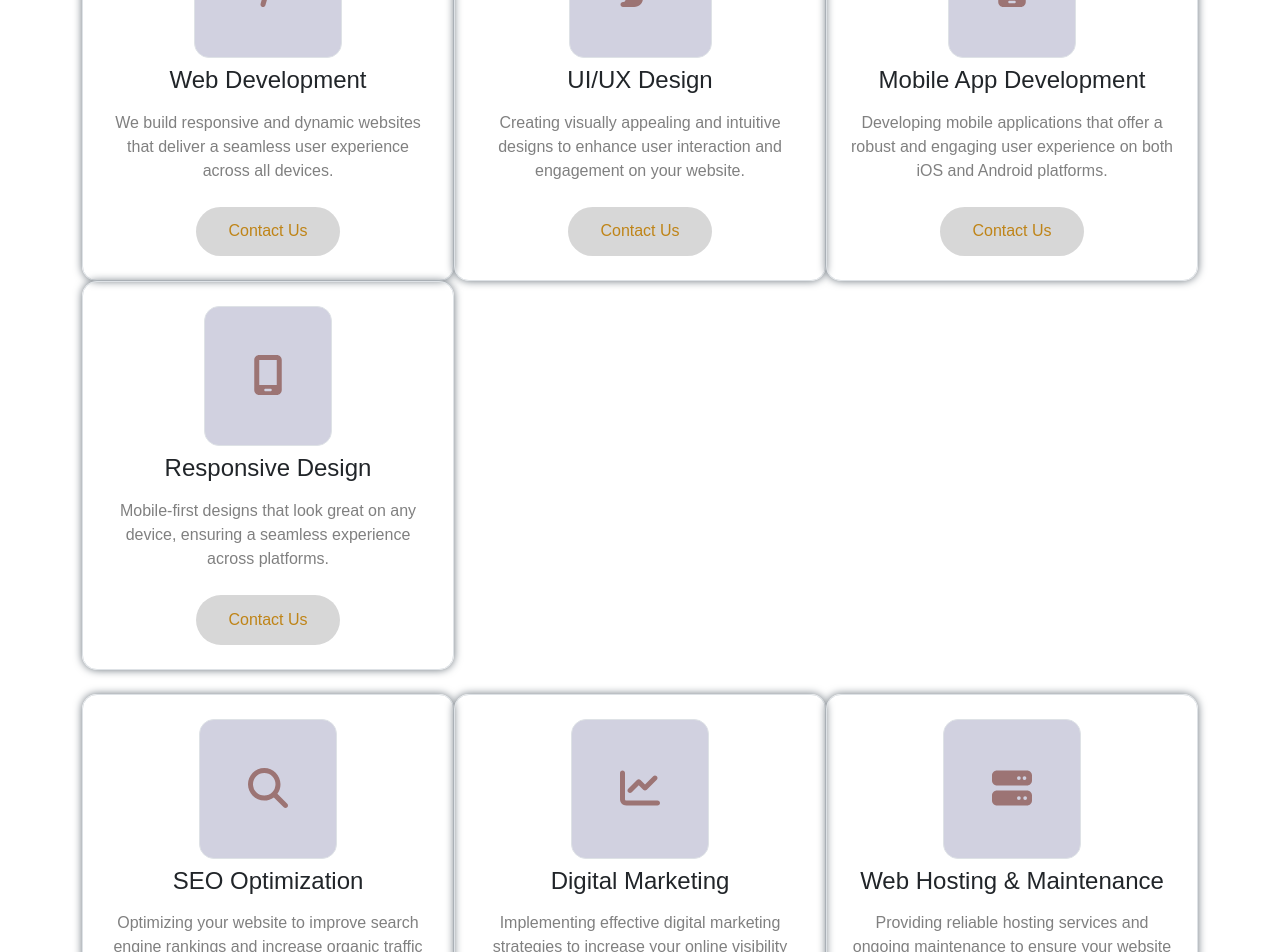
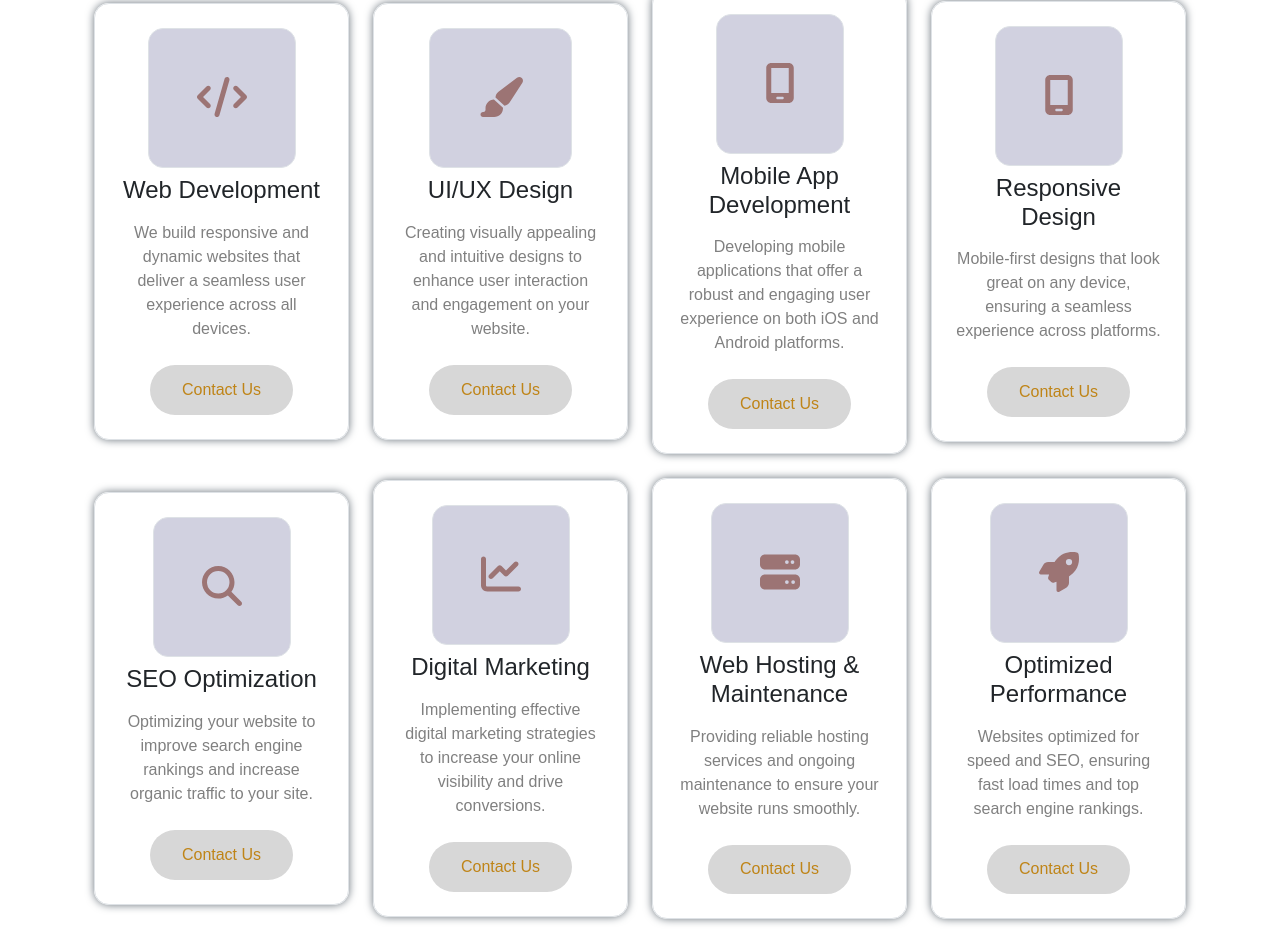
Before and after one commit to Khalifa-pendrops/EasyDesign-UK, a React (Vite) app: page / in a window 1280 px wide. Shown: the part 1848-2800 px from the top of the page. Built offline with nearby package versions, Linux system fonts and the light colour scheme.

Commit message:
responsive review: about section

```diff
--- a/src/Components/Features.jsx
+++ b/src/Components/Features.jsx
@@ -97,9 +97,9 @@ function Features() {
     >
       <section
         id="features"
-        className="features-section container-xxl d-flex flex-sm-row flex-column  justify-content-center align-items-center"
+        className="features-section container-xxl d-flex flex-xl-row flex-column  justify-content-center align-items-center my-5"
       >
-        <div className="feature-div-left border " data-aos="fade-left">
+        <div className="feature-div-left w-50 border " data-aos="fade-left">
           {divsData.map((div, index) => (
             <div
               key={index}
@@ -160,7 +160,7 @@ function Features() {
             </div>
           ))}
         </div>
-        <div className="">
+        <div className="feature-image">
           <img
             className="features-image animate-second"
             data-aos="fade-left"
--- a/src/Components/Services.jsx
+++ b/src/Components/Services.jsx
@@ -28,7 +28,7 @@ function Services() {
     >
       <section
         id="services"
-        className="services-section container d-flex flex-column justify-content-center align-items-center text-center"
+        className="services-section container-fluid d-flex flex-column justify-content-center align-items-center text-center"
       >
         <div
           className="home-service-head d-flex flex-column justify-content-center align-items-center"
@@ -43,10 +43,11 @@ function Services() {
             online.
           </p>
         </div>
-        <div className="d-flex flex-column justify-content-center align-items-center gap-4 my-5">
-          <div className="services-container row g-0 ">
+        <div className="container-fluid  my-5 d-flex justify-content-center align-items-center">
+          <div className="container row g-4 d-flex justify-content-center align-items-center">
+            <div className="col-xl-3 col-lg-4 col-md-6 col-sm-12">
               <div
-              className="web-dev-div border d-flex  container-fluid flex-column justify-content-center align-items-center p-4 rounded gap-2 col-12 col-md-6 col-lg-4 col-xxl-3"
+                className="web-dev-div border d-flex flex-column justify-content-center align-items-center p-4 rounded gap-2"
                 data-aos="fade-up"
                 data-aos-delay="100"
               >
@@ -55,8 +56,8 @@ function Services() {
                 </div>
                 <h3 className="fs-4 text-center w-100">Web Development</h3>
                 <p className="services-p text-center">
-                We build responsive and dynamic websites that deliver a seamless
-                user experience across all devices.
+                  We build responsive and dynamic websites that deliver a
+                  seamless user experience across all devices.
                 </p>
                 <Link to="/routedcontact">
                   <button className="services-btn btn bg-warning text-white">
@@ -64,9 +65,10 @@ function Services() {
                   </button>
                 </Link>
               </div>
-
+            </div>
+            <div className="col-xl-3 col-lg-4 col-md-6 col-sm-12">
               <div
-              className="ui-ux-div border d-flex flex-column justify-content-center align-items-center p-4 rounded gap-2 col-12 col-md-6 col-lg-4 col-xxl-3"
+                className="ui-ux-div border d-flex flex-column justify-content-center align-items-center p-4 rounded gap-2"
                 data-aos="fade-up"
                 data-aos-delay="200"
               >
@@ -84,19 +86,25 @@ function Services() {
                   </button>
                 </Link>
               </div>
-
+            </div>
+            <div className="col-xl-3 col-lg-4 col-md-6 col-sm-12">
               <div
-              className="mobile-dev-div border d-flex flex-column justify-content-center align-items-center p-4 rounded gap-2 col-12 col-md-6 col-lg-4 col-xxl-3"
+                className="mobile-dev-div border d-flex flex-column justify-content-center align-items-center p-4 rounded gap-2"
                 data-aos="fade-up"
                 data-aos-delay="300"
               >
                 <div className="icon-div border p-5 bg-warning rounded">
-                <FontAwesomeIcon className="icon fs-1" icon={faMobileScreen} />
+                  <FontAwesomeIcon
+                    className="icon fs-1"
+                    icon={faMobileScreen}
+                  />
                 </div>
-              <h3 className="fs-4 text-center w-100">Mobile App Development</h3>
+                <h3 className="fs-4 text-center w-100">
+                  Mobile App Development
+                </h3>
                 <p className="services-p text-center">
-                Developing mobile applications that offer a robust and engaging
-                user experience on both iOS and Android platforms.
+                  Developing mobile applications that offer a robust and
+                  engaging user experience on both iOS and Android platforms.
                 </p>
                 <Link to="/routedcontact">
                   <button className="services-btn btn bg-warning text-white">
@@ -104,14 +112,18 @@ function Services() {
                   </button>
                 </Link>
               </div>
-
+            </div>
+            <div className="col-xl-3 col-lg-4 col-md-6 col-sm-12">
               <div
-              className="design-div border d-flex flex-column justify-content-center align-items-center p-4 rounded gap-2 col-12 col-md-6 col-lg-4 col-xxl-3"
+                className="design-div border d-flex flex-column justify-content-center align-items-center p-4 rounded gap-2"
                 data-aos="fade-up"
                 data-aos-delay="400"
               >
                 <div className="icon-div border p-5 bg-warning rounded">
-                <FontAwesomeIcon className="icon fs-1" icon={faMobileScreen} />
+                  <FontAwesomeIcon
+                    className="icon fs-1"
+                    icon={faMobileScreen}
+                  />
                 </div>
                 <h3 className="fs-4 text-center w-100">Responsive Design</h3>
                 <p className="services-p text-center">
@@ -125,10 +137,9 @@ function Services() {
                 </Link>
               </div>
             </div>
-
-          <div className="services-container row g-0">
+            <div className="col-xl-3 col-lg-4 col-md-6 col-sm-12">
               <div
-              className="seo-div border d-flex flex-column justify-content-center align-items-center p-4 rounded gap-2 col-12 col-md-6 col-lg-4 col-xxl-3"
+                className="seo-div border d-flex flex-column justify-content-center align-items-center p-4 rounded gap-2"
                 data-aos="fade-up"
                 data-aos-delay="500"
               >
@@ -149,9 +160,11 @@ function Services() {
                   </button>
                 </Link>
               </div>
+            </div>
 
+            <div className="col-xl-3 col-lg-4 col-md-6 col-sm-12">
               <div
-              className="digital-marketing-div border d-flex flex-column justify-content-center align-items-center p-4 rounded gap-2 col-12 col-md-6 col-lg-4 col-xxl-3"
+                className="digital-marketing-div border d-flex flex-column justify-content-center align-items-center p-4 rounded gap-2"
                 data-aos="fade-up"
                 data-aos-delay="600"
               >
@@ -160,8 +173,8 @@ function Services() {
                 </div>
                 <h3 className="fs-4 text-center w-100">Digital Marketing</h3>
                 <p className="services-p text-center">
-                Implementing effective digital marketing strategies to increase
-                your online visibility and drive conversions.
+                  Implementing effective digital marketing strategies to
+                  increase your online visibility and drive conversions.
                 </p>
                 <Link to="/routedcontact">
                   <button className="services-btn btn bg-warning text-white">
@@ -169,9 +182,11 @@ function Services() {
                   </button>
                 </Link>
               </div>
+            </div>
 
+            <div className="col-xl-3 col-lg-4 col-md-6 col-sm-12">
               <div
-              className="hosting-div border d-flex flex-column justify-content-center align-items-center p-4 rounded gap-2 col-12 col-md-6 col-lg-4 col-xxl-3"
+                className="hosting-div border d-flex flex-column justify-content-center align-items-center p-4 rounded gap-2"
                 data-aos="fade-up"
                 data-aos-delay="700"
               >
@@ -191,16 +206,20 @@ function Services() {
                   </button>
                 </Link>
               </div>
+            </div>
 
+            <div className="col-xl-3 col-lg-4 col-md-6 col-sm-12">
               <div
-              className="performance-div border d-flex flex-column justify-content-center align-items-center p-4 rounded gap-2 col-12 col-md-6 col-lg-4 col-xxl-3"
+                className="performance-div border d-flex flex-column justify-content-center align-items-center p-4 rounded gap-2"
                 data-aos="fade-up"
                 data-aos-delay="800"
               >
                 <div className="icon-div border p-5 bg-warning rounded">
                   <FontAwesomeIcon className="icon fs-1" icon={faRocket} />
                 </div>
-              <h3 className="fs-4 text-center w-100">Optimized Performance</h3>
+                <h3 className="fs-4 text-center w-100">
+                  Optimized Performance
+                </h3>
                 <p className="services-p text-center">
                   Websites optimized for speed and SEO, ensuring fast load times
                   and top search engine rankings.
@@ -213,6 +232,7 @@ function Services() {
               </div>
             </div>
           </div>
+        </div>
       </section>
     </div>
   );
--- a/src/Components/Style.css
+++ b/src/Components/Style.css
@@ -73,6 +73,10 @@ nav ul li a:focus {
     transition: background-color 0.3s ease-in-out !important;
 }
 
+/* .hero-container-main{
+    height: 100vh !important;
+} */
+
 .hero h1,
 .hero-left p,
 .home-hero-btn {
@@ -85,6 +89,15 @@ nav ul li a:focus {
     opacity: 0;
     transform: translateX(1000px);
     transition: opacity 0.5s ease;
+}
+
+@media (max-width: 992px) {
+    .hero-container-main{
+        margin-top: 15rem !important;
+    }
+    .home-hero-image{
+        width: 100% !important;
+    }
 }
 
 .bg-transparent {
@@ -104,9 +117,7 @@ nav ul li a:focus {
     font-weight: 500;
 }
 
-/* .services-container{
-    gap: 1px !important;
-} */
+
 
 .web-dev-div,
 .ui-ux-div,
@@ -295,6 +306,16 @@ nav ul li a:focus {
     width: 50%;
     opacity: 0;
     transform: translateX(-1000px);
+
+}
+
+@media (min-width: 768px) {
+    .feature-div-left{
+        width: 70% !important;
+    }
+.feature-image{
+    width: 70% !important;
+}
 
 }
 
```
Also changed, not shown: src/Components/About.jsx (+4 -4 lines), src/Components/HomeHero.jsx (+5 -5 lines), src/Components/Pricing.jsx (+10 -5 lines). Lines whose indentation alone changed are shown as unchanged.
